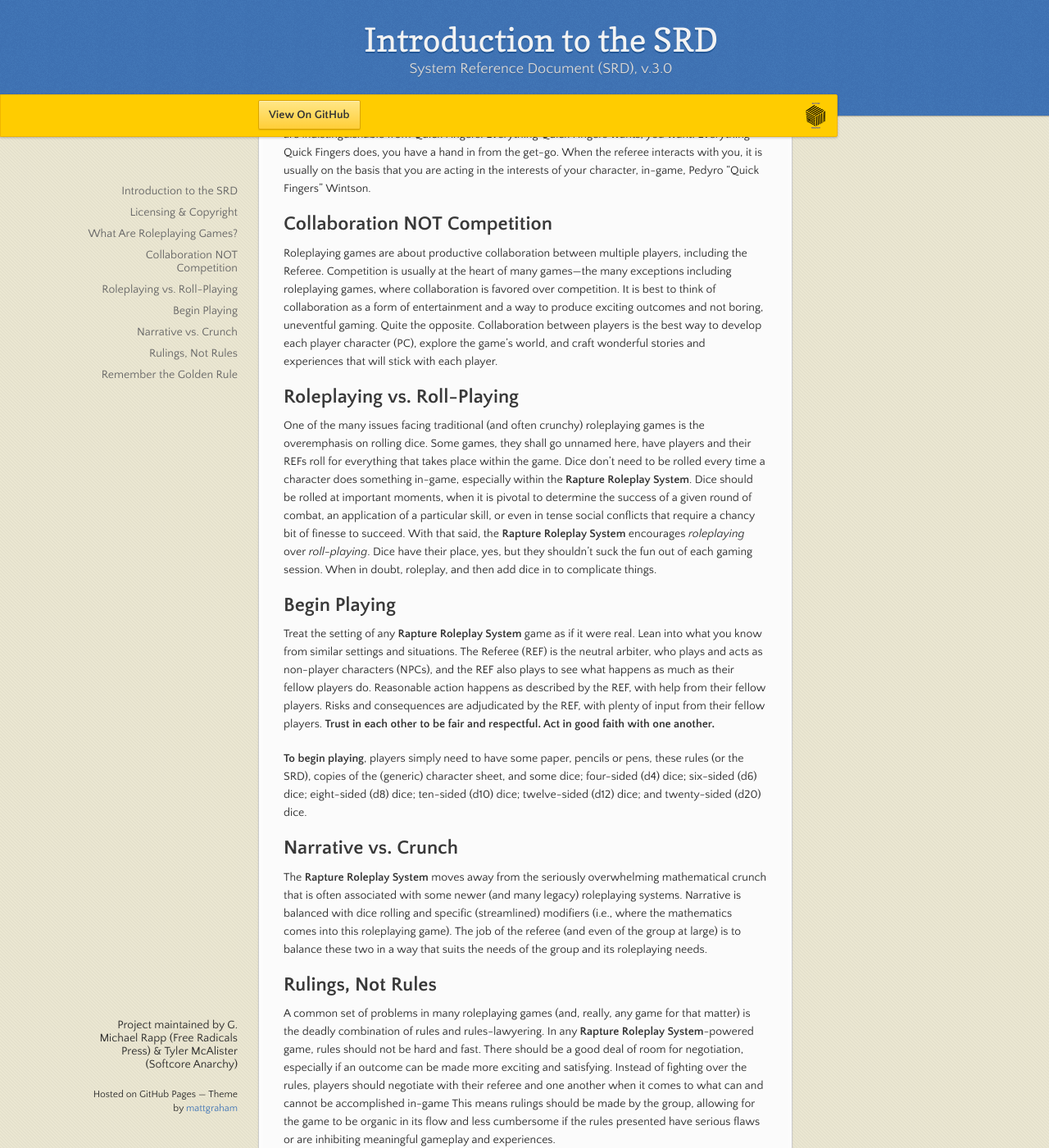
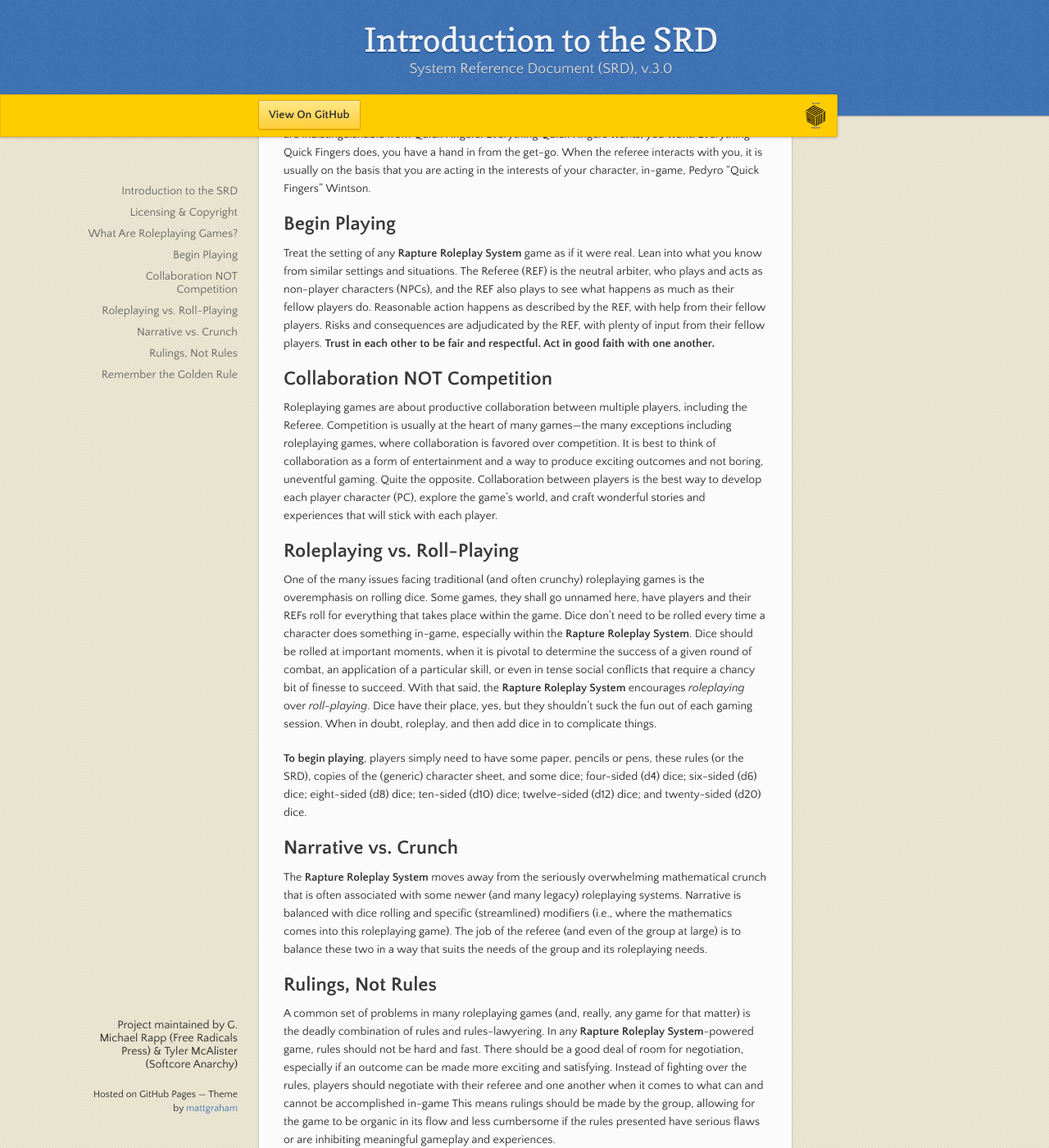
Before and after one commit to GMichaelRapp/rapture, a Jekyll site: the page built from index.md, in a window 1280 px wide and 1400 px high, scrolled down 1807 px. Shown: the whole window at 82% size. Built offline with Jekyll 4.4.1, drawn with Linux system fonts in a browser that asks for light colours; our own code applies the rules of GitHub Pages for plain Markdown files.

```diff
--- a/index.md
+++ b/index.md
@@ -27,14 +27,14 @@ Roleplaying games require most individual players to take on a persona, who play
 
 Playing Quick Fingers, we’ll use his nickname, for now, you will interact with your fellow players and their in-game personae, along with the REF and her non-player characters (NPCs). You might also interact with the story world, using dice rolls to determine the results of certain confrontations and work with your REF in how you will likely roleplay a given situation, progress forward, and accomplish what your character has set out to do in this collective world. In all, you are indistinguishable from Quick Fingers. Everything Quick Fingers wants, you want. Everything Quick Fingers does, you have a hand in from the get-go. When the referee interacts with you, it is usually on the basis that you are acting in the interests of your character, in-game, Pedyro "Quick Fingers" Wintson.
 
+## Begin Playing
+Treat the setting of any **Rapture Roleplay System** game as if it were real. Lean into what you know from similar settings and situations. The Referee (REF) is the neutral arbiter, who plays and acts as non-player characters (NPCs), and the REF also plays to see what happens as much as their fellow players do. Reasonable action happens as described by the REF, with help from their fellow players. Risks and consequences are adjudicated by the REF, with plenty of input from their fellow players. **Trust in each other to be fair and respectful. Act in good faith with one another.**
+
 ## Collaboration NOT Competition
 Roleplaying games are about productive collaboration between multiple players, including the Referee. Competition is usually at the heart of many games—the many exceptions including roleplaying games, where collaboration is favored over competition. It is best to think of collaboration as a form of entertainment and a way to produce exciting outcomes and not boring, uneventful gaming. Quite the opposite. Collaboration between players is the best way to develop each player character (PC), explore the game’s world, and craft wonderful stories and experiences that will stick with each player.
 
 ## Roleplaying vs. Roll-Playing
 One of the many issues facing traditional (and often crunchy) roleplaying games is the overemphasis on rolling dice. Some games, they shall go unnamed here, have players and their REFs roll for everything that takes place within the game. Dice don’t need to be rolled every time a character does something in-game, especially within the **Rapture Roleplay System**. Dice should be rolled at important moments, when it is pivotal to determine the success of a given round of combat, an application of a particular skill, or even in tense social conflicts that require a chancy bit of finesse to succeed. With that said, the  **Rapture Roleplay System** encourages _roleplaying_ over _roll-playing_. Dice have their place, yes, but they shouldn’t suck the fun out of each gaming session. When in doubt, roleplay, and then add dice in to complicate things.
-
-## Begin Playing
-Treat the setting of any **Rapture Roleplay System** game as if it were real. Lean into what you know from similar settings and situations. The Referee (REF) is the neutral arbiter, who plays and acts as non-player characters (NPCs), and the REF also plays to see what happens as much as their fellow players do. Reasonable action happens as described by the REF, with help from their fellow players. Risks and consequences are adjudicated by the REF, with plenty of input from their fellow players. **Trust in each other to be fair and respectful. Act in good faith with one another.**
 
 **To begin playing**, players simply need to have some paper, pencils or pens, these rules (or the SRD), copies of the (generic) character sheet, and some dice; four-sided (d4) dice; six-sided (d6) dice; eight-sided (d8) dice; ten-sided (d10) dice; twelve-sided (d12) dice; and twenty-sided (d20) dice.
 
```
